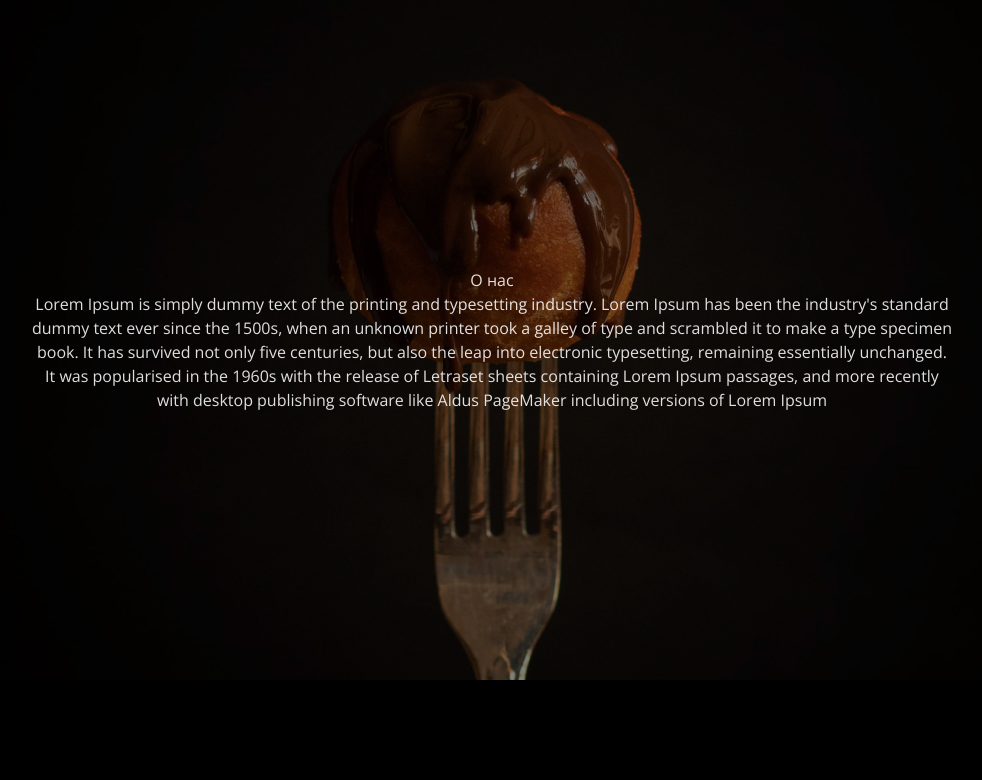
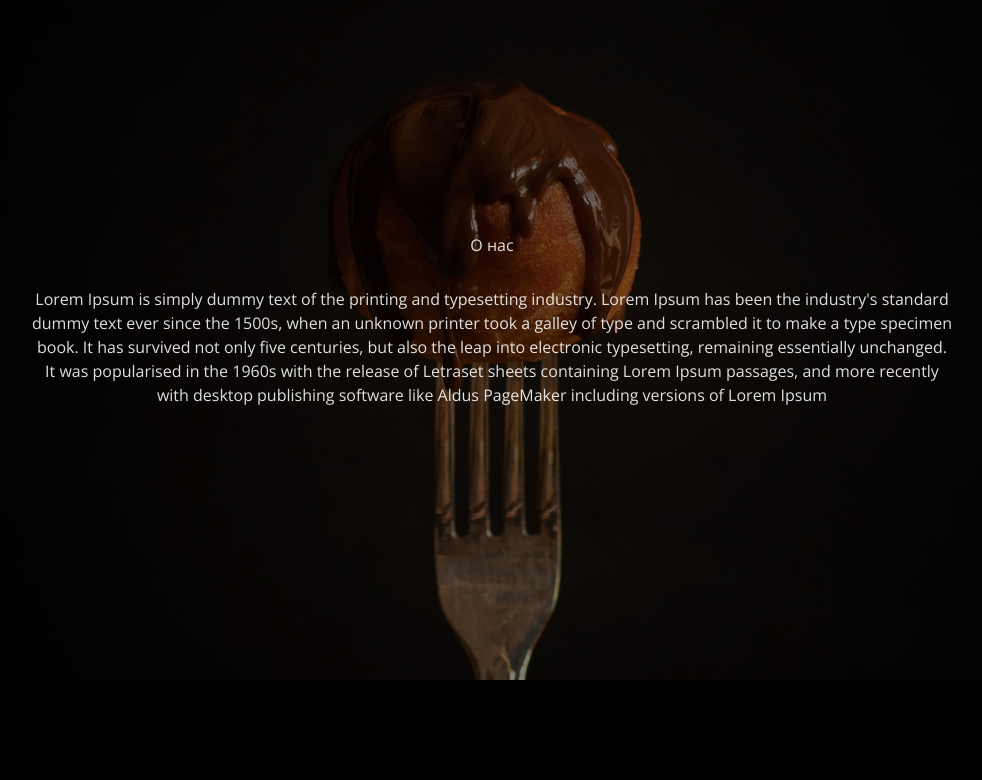
Before and after one commit to kerbasi/ponchik, a React (Vite) app: page / in a window 1280 px wide. Shown: the top 780 px of the page, without its empty margins (148-1130 px from the left). Built offline with nearby package versions, Linux system fonts and the light colour scheme.

Commit message:
about section css

```diff
--- a/src/Components/AboutUsSection/AboutUsSection.sass
+++ b/src/Components/AboutUsSection/AboutUsSection.sass
@@ -11,6 +11,7 @@
     text-align: center
     max-width: 920px
     margin: 0 auto
+    padding: 30px 0 40px
 
 
 .aboutUsSection__title
```
